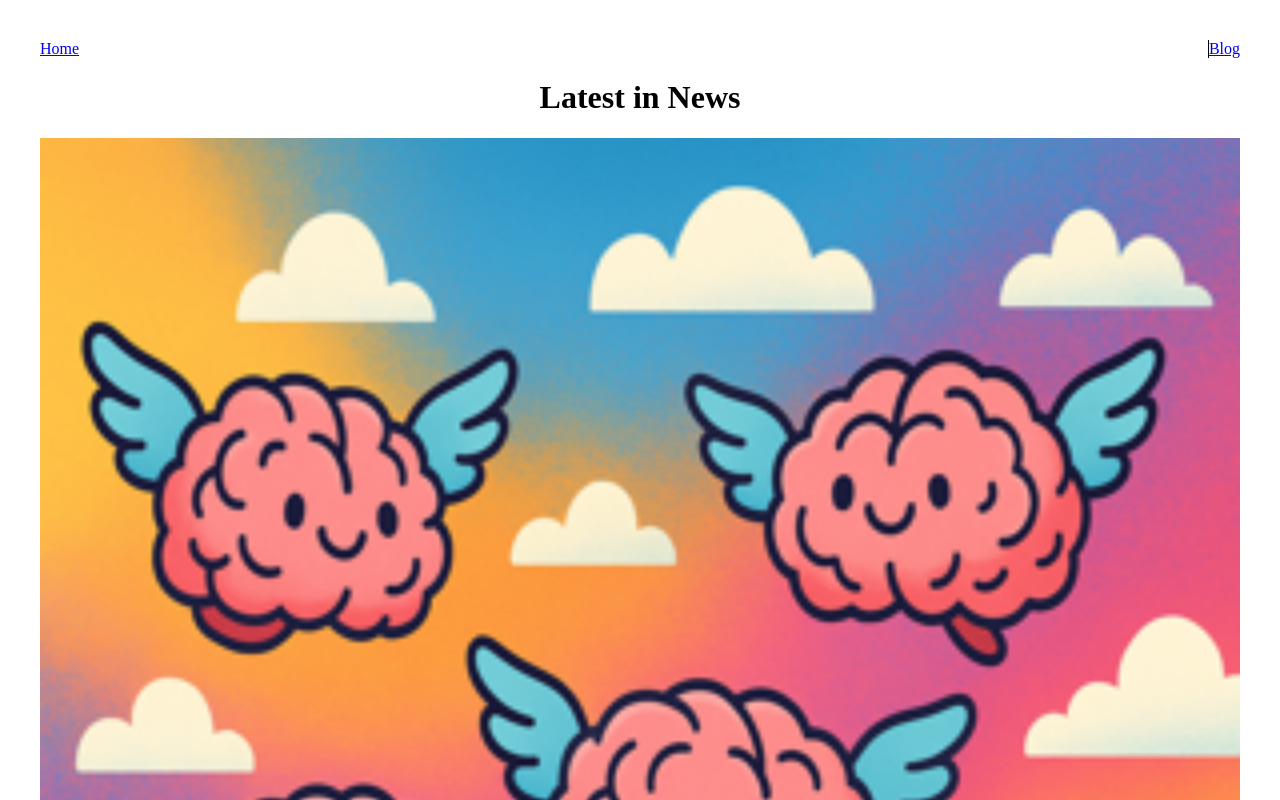
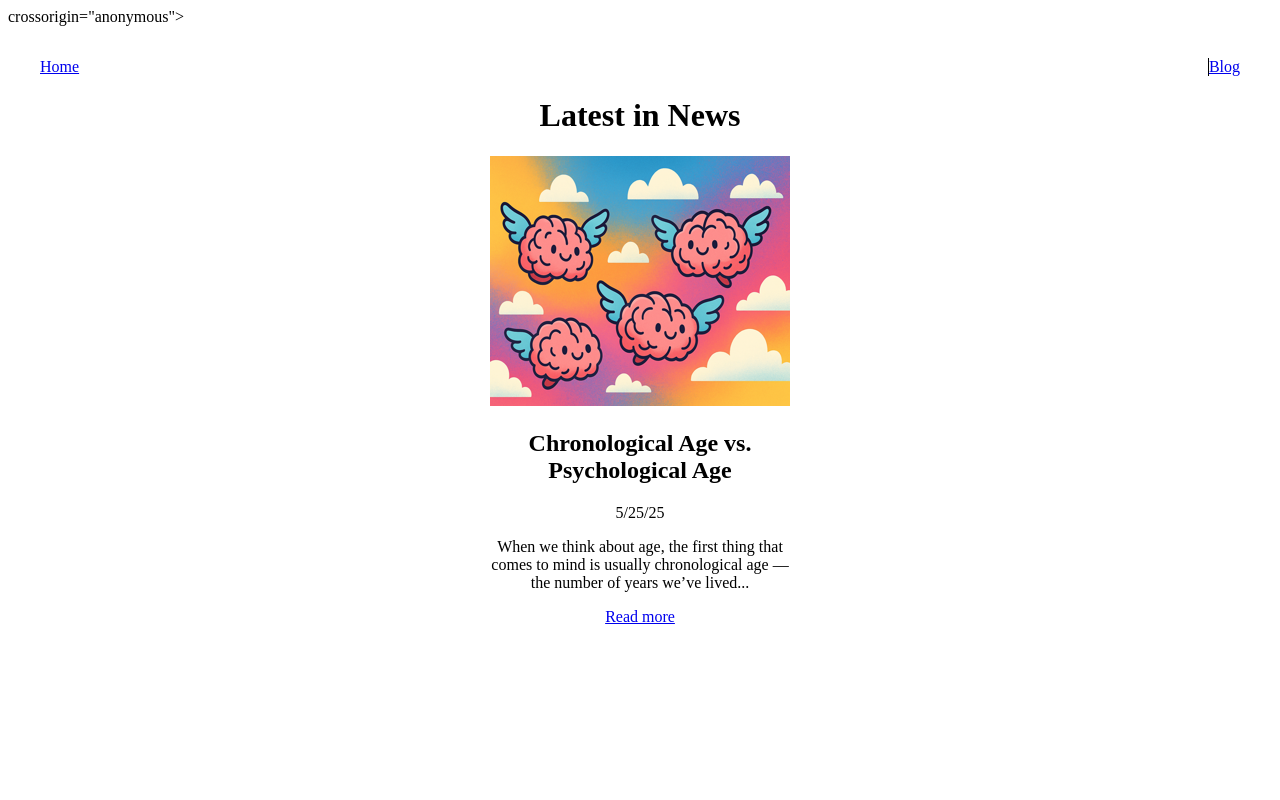
Before and after one commit to kmp-gitty/mental-age-test, a React (Vite) app: page /blog in a window 1280 px wide. Shown: the top 800 px of the page. Built offline with nearby package versions, Linux system fonts and the light colour scheme.

Commit message:
Remove foreign text and update blog layout

```diff
--- a/index.html
+++ b/index.html
@@ -3,7 +3,6 @@
   <head>
     <meta charset="UTF-8" />
     <meta name="google-site-verification" content="5gwlCEwGg-MU_qSauhL2IGAm4BuJqQh0GVolkQ5tCWw" />
-    <script async src="https://pagead2.googlesyndication.com/pagead/js/adsbygoogle.js?client=ca-pub-6327042247331657"
      crossorigin="anonymous"></script>
     <link rel="icon" type="image/svg+xml" href="/vite.svg" />
     <meta name="viewport" content="width=device-width, initial-scale=1.0" />
--- a/src/Blog.jsx
+++ b/src/Blog.jsx
@@ -19,8 +19,12 @@ export default function Blog() {
       <h1 className="text-3xl font-bold mb-6">Latest in News</h1>
       <div className="grid grid-cols-1 sm:grid-cols-2 lg:grid-cols-3 gap-6">
         {posts.map((post, idx) => (
-          <div key={idx} className="bg-white shadow rounded overflow-hidden">
-            <img src={post.image} alt={post.title} className="w-full h-48 object-cover" />
+          <div key={idx} className="bg-white shadow rounded overflow-hidden max-w-[320px] mx-auto">
+            <img
+  src={post.image}
+  alt={post.title}
+  className="w-[300px] h-[250px] object-cover mx-auto"
+/>
             <div className="p-4">
               <h2 className="text-xl font-bold">{post.title}</h2>
               <p className="text-gray-500 text-sm mb-2">{post.date}</p>
```
